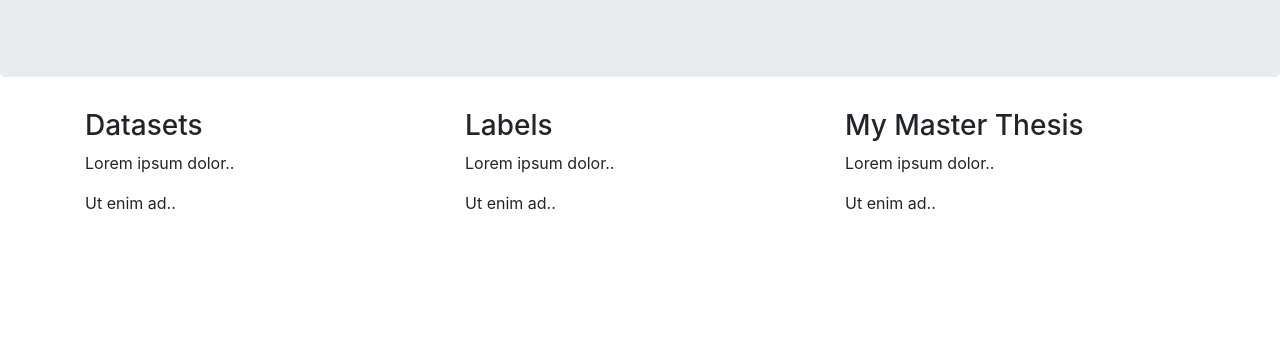
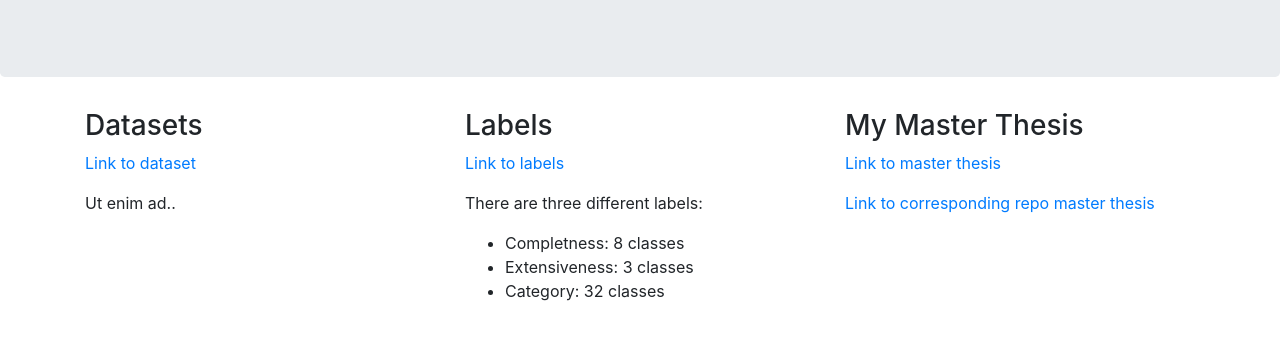
Before and after one commit to pmanlukas/datasetWeb, a plain HTML site: page index.html in a window 1280 px wide. Shown: the part 195-534 px from the top of the page. Drawn offline with nearby package versions, Linux system fonts and the light colour scheme.

Commit message:
added links and list

```diff
--- a/index.html
+++ b/index.html
@@ -29,18 +29,23 @@ crossorigin="anonymous">
     <div class="row">
         <div class="col-sm-4">
             <h3>Datasets</h3>
-            <p>Lorem ipsum dolor..</p>
+            <p><a href="url">Link to dataset</a></p>
             <p>Ut enim ad..</p>
         </div>
         <div class="col-sm-4">
             <h3>Labels</h3>
-            <p>Lorem ipsum dolor..</p>
-            <p>Ut enim ad..</p>
+            <p><a href="url">Link to labels</a></p>
+            <p>There are three different labels:</p>
+            <ul>
+                <li>Completness: 8 classes</li>
+                <li>Extensiveness: 3 classes</li>
+                <li>Category: 32 classes</li>
+            </ul>
         </div>
         <div class="col-sm-4">
             <h3>My Master Thesis</h3>
-            <p>Lorem ipsum dolor..</p>
-            <p>Ut enim ad..</p>
+            <p><a href="url">Link to master thesis</a></p>
+            <p><a href="url">Link to corresponding repo master thesis</a></p>
         </div>
     </div>
     </div>
```
